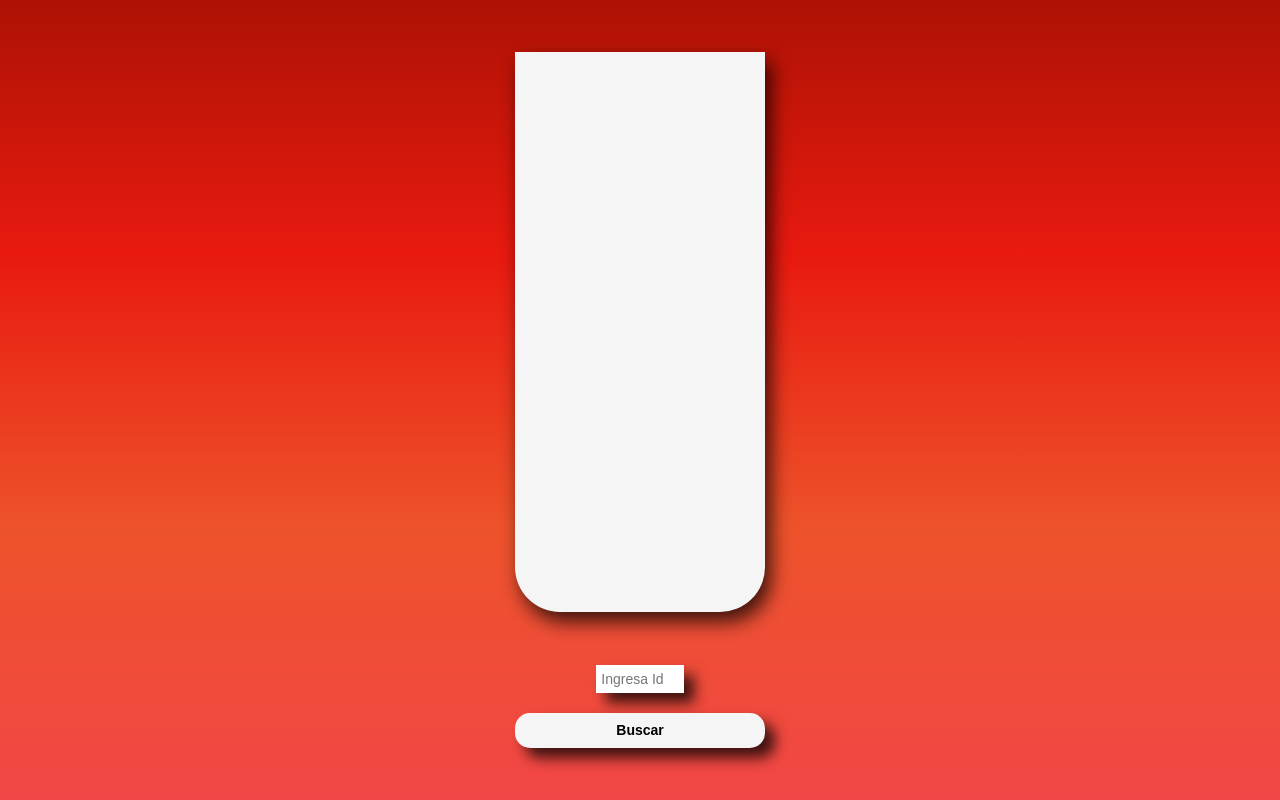
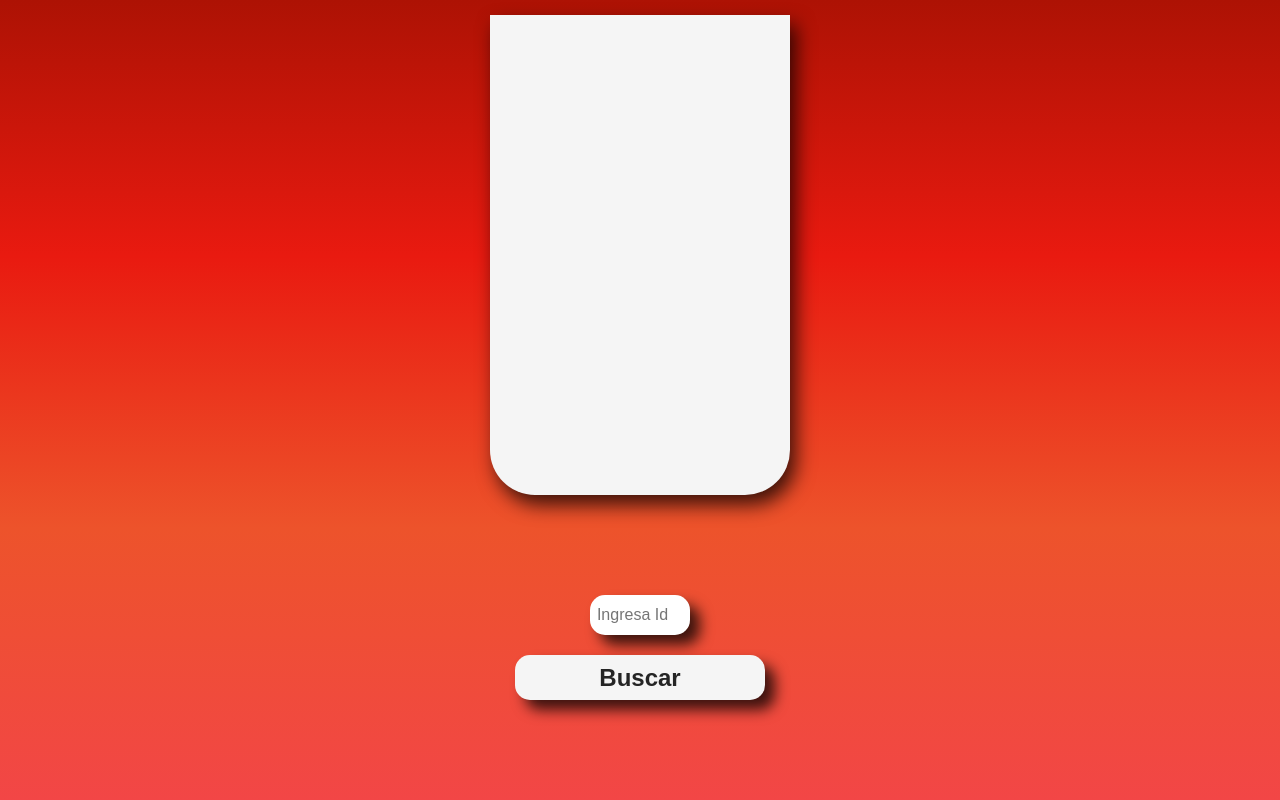
Before and after one commit to sabrivillasboa/E4-JS, a plain HTML site: page index.html in a window 1280 px wide. Drawn offline with Linux system fonts and the light colour scheme.

Commit message:
segundo commit

```diff
--- a/index.css
+++ b/index.css
@@ -3,6 +3,7 @@
     margin: 0;
     box-sizing: border-box;
     font-family: sans-serif;
+
 }
 #container-card{
     display: flex;
@@ -19,10 +20,10 @@ background: linear-gradient(0deg, rgba(242,70,70,1) 0%, rgba(237,83,43,1) 34%, r
     flex-direction: column;
     align-items: center;
     justify-content: space-around;
-    height: 70vh;
-    width: 250px;
+    height: 60vh;
+    width: 300px;
     background-color: whitesmoke;
-    margin: auto;
+    margin: 15px auto auto;
     border-bottom-left-radius: 45px;
     border-bottom-right-radius: 45px;
     box-shadow: 6px 10px 19px 0px rgba(0,0,0,0.75);
@@ -38,7 +39,7 @@ background: linear-gradient(0deg, rgba(242,70,70,1) 0%, rgba(237,83,43,1) 34%, r
     align-items: center;
 }
 img{
-    width: 85%;
+    width: 70%;
     height: 100%;
     box-shadow: 10px 10px 14px 0px rgba(0,0,0,0.75);
 -webkit-box-shadow: 10px 10px 14px 0px rgba(0,0,0,0.75);
@@ -50,7 +51,7 @@ img{
     text-shadow: 4px 4px 6px rgba(0,0,0,0.6);
 }
 #ingredientes-pizza{
-    padding: 10px;
+    padding: 5px;
     height: auto;
     text-align: center;
 }
@@ -68,9 +69,10 @@ img{
     margin: 0 auto auto;
 }
 input{
-    height: 28px;
-    width: 35%;
-    font-size: 14px;
+    height: 40px;
+    width: 40%;
+    font-size: 1rem;
+    border-radius: 15px;
     border: none;
     text-align: center;
     box-shadow: 10px 10px 14px 0px rgba(0,0,0,0.75);
@@ -78,13 +80,14 @@ input{
 -moz-box-shadow: 10px 10px 14px 0px rgba(0,0,0,0.75);
 }
 button{
-    height: 35px;
+    height: 45px;
     width: 100%;
     font-size: 14px;
-    color:black;
+    color:rgb(37, 37, 37);
     border-radius: 15px;;
     border: none;
     font-weight: 600;
+    font-size: 1.5rem;
     background-color: whitesmoke;
     box-shadow: 10px 10px 14px 0px rgba(0,0,0,0.75);
 -webkit-box-shadow: 10px 10px 14px 0px rgba(0,0,0,0.75);
--- a/index.html
+++ b/index.html
@@ -14,10 +14,10 @@
             </div>
             <h2 id="nombre-pizza">
             </h2>
-            <h4 id="ingredientes-pizza">
-            </h4>
-            <h3 id="precio-pizza">
+            <h3 id="ingredientes-pizza">
             </h3>
+            <h2 id="precio-pizza">
+            </h2>
         </div>
         <div id="container-btn">
             <input type="number" placeholder="Ingresa Id">
```
